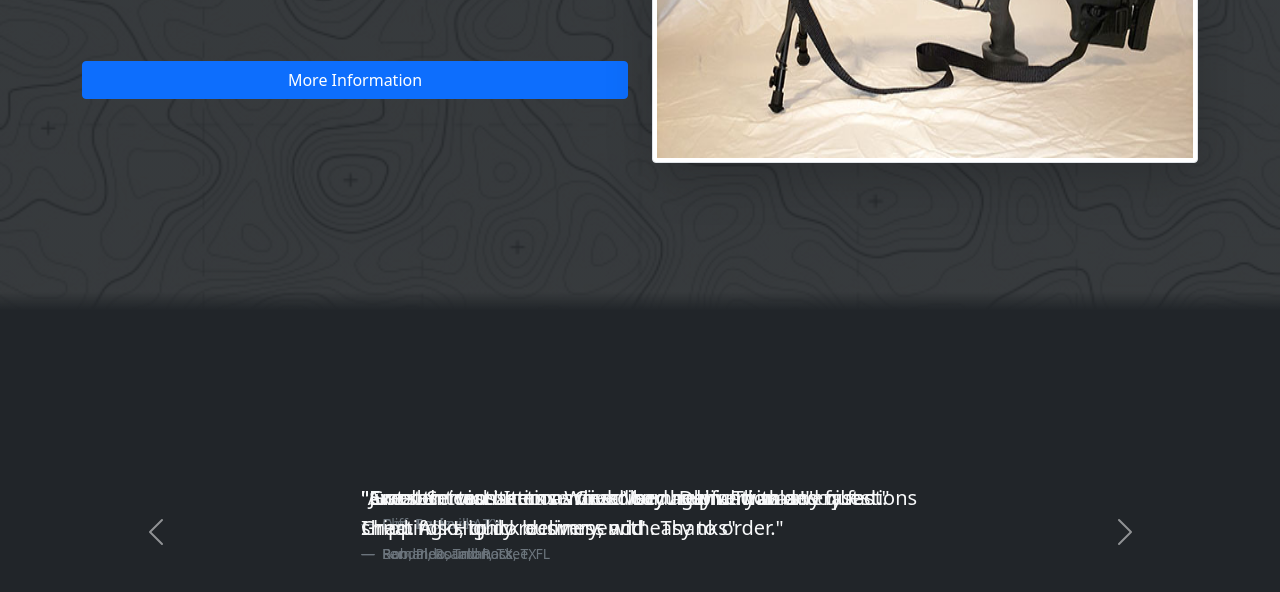
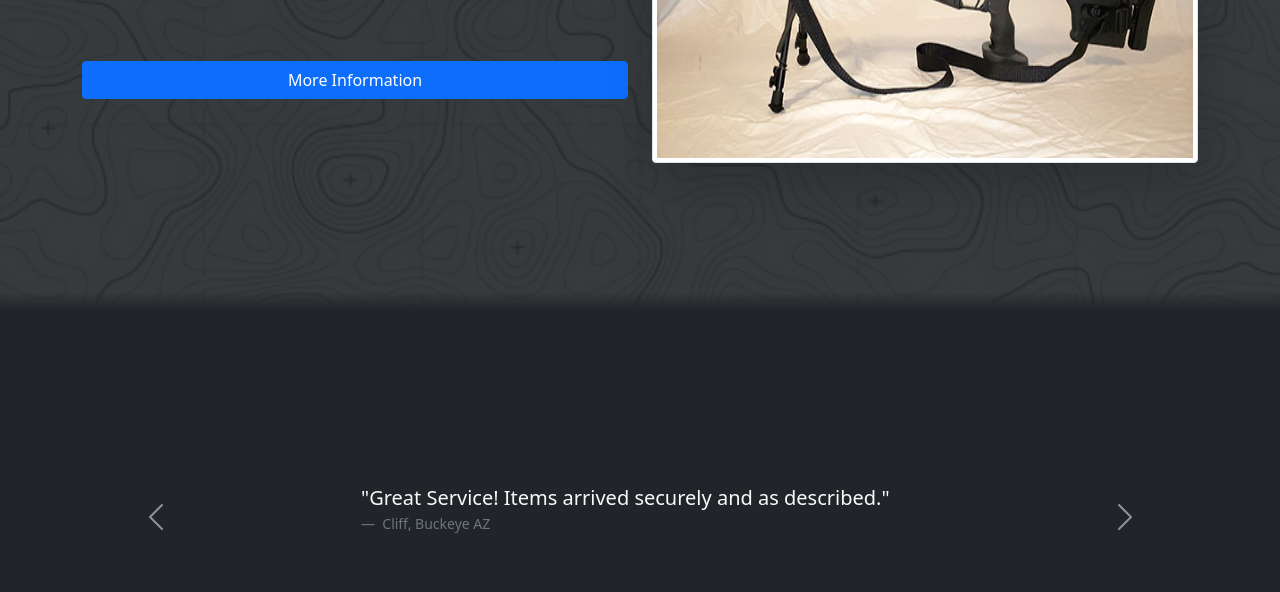
Before and after one commit to AmmoStorageUSA/AMMOSTORAGEUSA.github.io, a website with bundled scripts: page ammo.html in a window 1280 px wide. Shown: the part 360-952 px from the top of the page. Built offline with nearby package versions, Linux system fonts and the light colour scheme.

Commit message:
fixed  testimonials to not be active at once

```diff
--- a/ammo.html
+++ b/ammo.html
@@ -89,7 +89,7 @@
                     </figure>
                 </div>
                 <!-- /testimonial -->
-                <div class="carousel-item active">
+                <div class="carousel-item">
                     <figure class="col-6 offset-3">
                         <blockquote class="blockquote">
                             <p>"Smooth transaction. Would buy again. Thanks!"</p>
@@ -99,7 +99,7 @@
                         </figcaption>
                     </figure>
                 </div>
-                <div class="carousel-item active">
+                <div class="carousel-item">
                     <figure class="col-6 offset-3">
                         <blockquote class="blockquote">
                             <p>"Just received items as described. Delivery was very fast. Great folks to do business with. Thanks"</p>
@@ -109,7 +109,7 @@
                         </figcaption>
                     </figure>
                 </div>
-                <div class="carousel-item active">
+                <div class="carousel-item">
                     <figure class="col-6 offset-3">
                         <blockquote class="blockquote">
                             <p>"Excellent transaction. Great communication and fast shipping. Highly recommend."</p>
@@ -120,7 +120,7 @@
                     </figure>
                 </div>
 
-                <div class="carousel-item active">
+                <div class="carousel-item">
                     <figure class="col-6 offset-3">
                         <blockquote class="blockquote">
                             <p>"Awesom customer service. Very helpful with any questions I had. Also, quick delivery,
```
